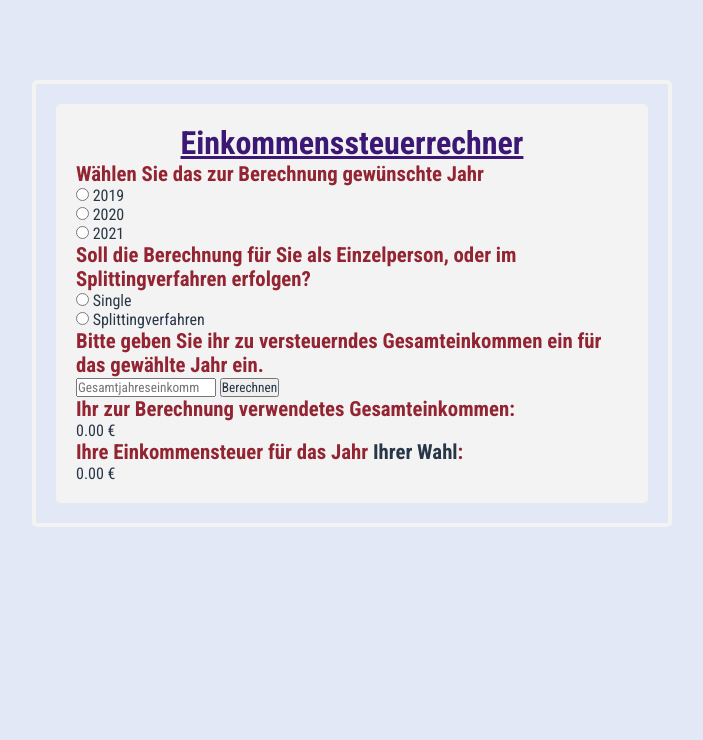
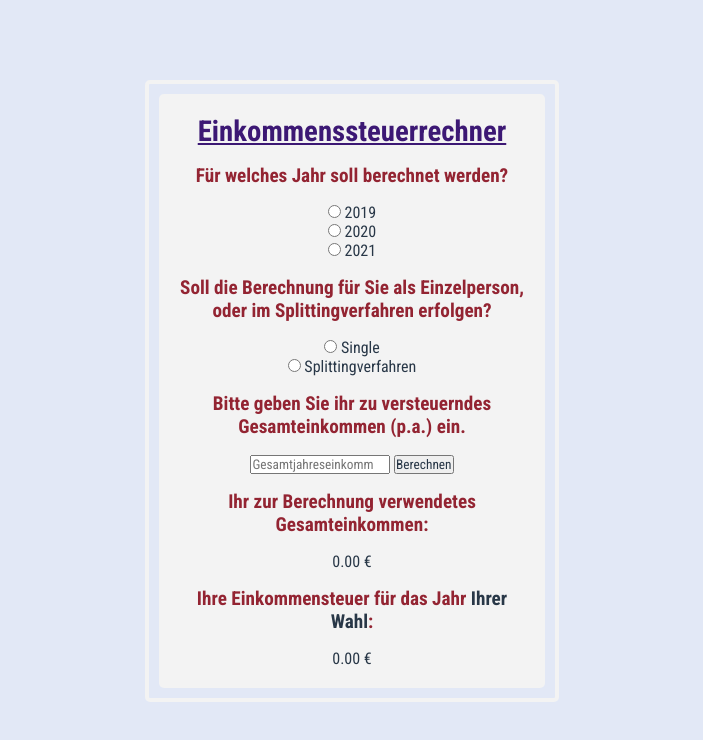
Before and after one commit to StefanSeliger/Projekt-Einkommenssteuer-Rechner, a plain HTML site: page index.html in a window 1280 px wide. Shown: the whole page, without its empty margins (288-991 px from the left). Drawn offline with Linux system fonts and the light colour scheme.

Commit message:
third upload

```diff
--- a/assets/scss/main.scss
+++ b/assets/scss/main.scss
@@ -18,25 +18,27 @@ Cloud: #F3F3F3
 }
 
 h2 {
-    font-size: 1.3rem;
+    margin: 2vh 0;
+    font-size: 1.2rem;
     color: #932432;
 }
 
 body {
     background-color: rgb(226,232,246);
     main {
-        width: 50vw;
+        width: 414px;
         margin: 10vh auto;
-        padding: 20px;
+        padding: 10px;
         border: 4px solid #F3F3F3;
         border-radius: 5px;
         > section {
+            text-align: center;
             padding: 20px;
             background: #F3F3F3;
             border-radius: 5px;
             h1 {
                 color: #3C1874;
-                font-size: 2rem;
+                font-size: 1.8rem;
                 text-align: center;
                 text-decoration: underline;
             }
--- a/index.html
+++ b/index.html
@@ -1,5 +1,6 @@
 <!DOCTYPE html>
 <html lang="en">
+
 <head>
     <meta charset="UTF-8">
     <meta http-equiv="X-UA-Compatible" content="IE=edge">
@@ -7,14 +8,14 @@
     <title>Einkommenssteuerrechner</title>
     <link rel="stylesheet" href="assets/css/style.css">
 </head>
+
 <body>
     <main>
         <section>
             <h1>Einkommenssteuerrechner</h1>
-            <section>
             <form action="">
+                <h2>Für welches Jahr soll berechnet werden?</h2>
                 <article>
-                        <h2>Wählen Sie das zur Berechnung gewünschte Jahr</h2>
                     <div>
                         <input type="radio" name="year" id="zwanzigneunzehn">
                         <label for="nettoBrutto">2019</label>
@@ -28,8 +29,8 @@
                         <label for="nettoBrutto">2021</label>
                     </div>
                 </article>
+                <h2>Soll die Berechnung für Sie als Einzelperson, oder im Splittingverfahren erfolgen?</h2>
                 <article>
-                        <h2>Soll die Berechnung für Sie als Einzelperson, oder im Splittingverfahren erfolgen?</h2>
                     <div>
                         <input type="radio" name="singlesplit" id="single">
                         <label for="nettoBrutto">Single</label>
@@ -39,29 +40,22 @@
                         <label for="nettoBrutto">Splittingverfahren</label>
                     </div>
                 </article>
+                <h2>Bitte geben Sie ihr zu versteuerndes Gesamteinkommen (p.a.) ein.</h2>
                 <article>
-                        <h2>Bitte geben Sie ihr zu versteuerndes Gesamteinkommen ein für das gewählte Jahr ein.</h2>
-                        <div>
                     <input type="number" name="income" id="income" placeholder="Gesamtjahreseinkommen hier eingeben.">
                     <input type="button" value="Berechnen" onclick="taxcalculator()">
-                        </div>
                 </article>
             </form>
-            </section>
             <section>
-                <article>
                 <h2>Ihr zur Berechnung verwendetes Gesamteinkommen:</h2>
                 <p id="anualIncome"></p>
-                </article>
-                <article>
                 <h2>Ihre Einkommensteuer für das Jahr <span id="taxyear"></span>:</h2>
                 <p id="incomeTax"></p>
-                </article>
             </section>
         </section>
     </main>
 
-
     <script src="assets/js/main.js"></script>
 </body>
+
 </html>
```
Also changed, not shown: assets/css/style.css, 1 other file. Lines whose indentation alone changed are shown as unchanged.
